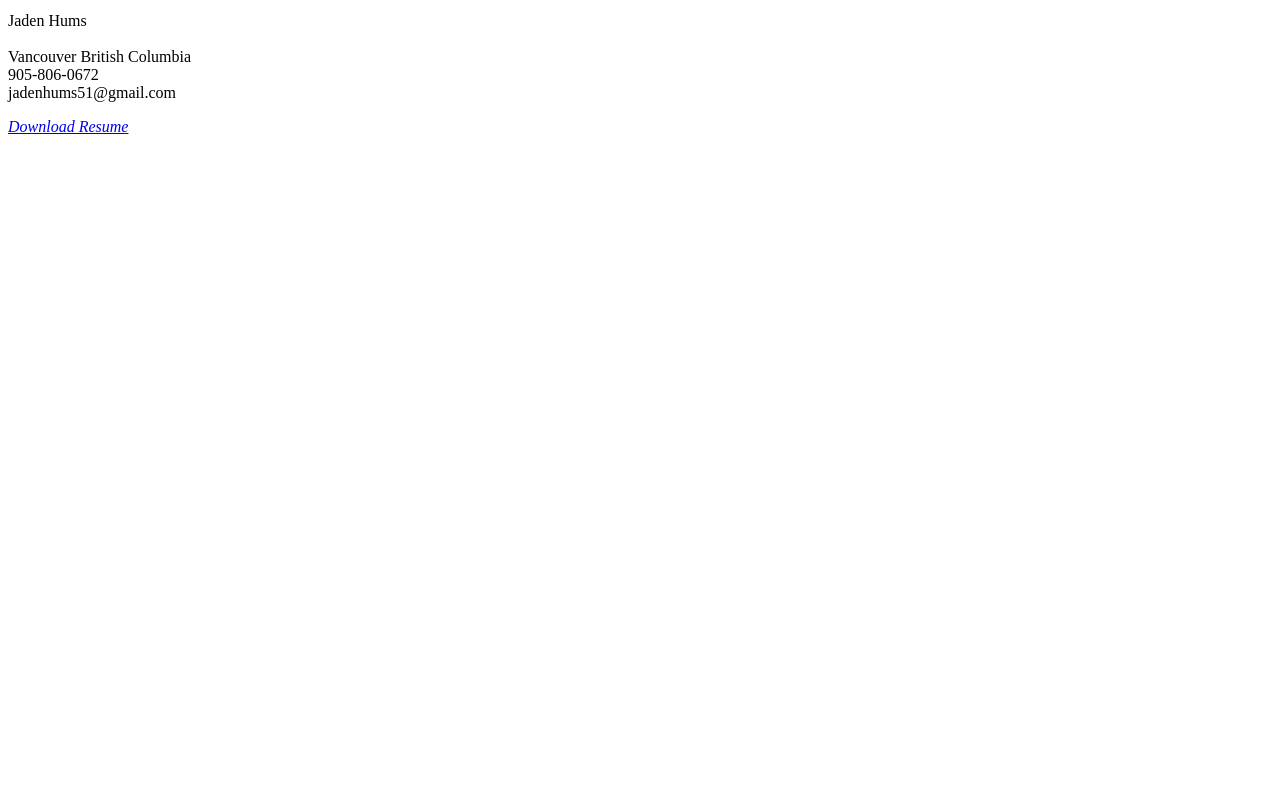
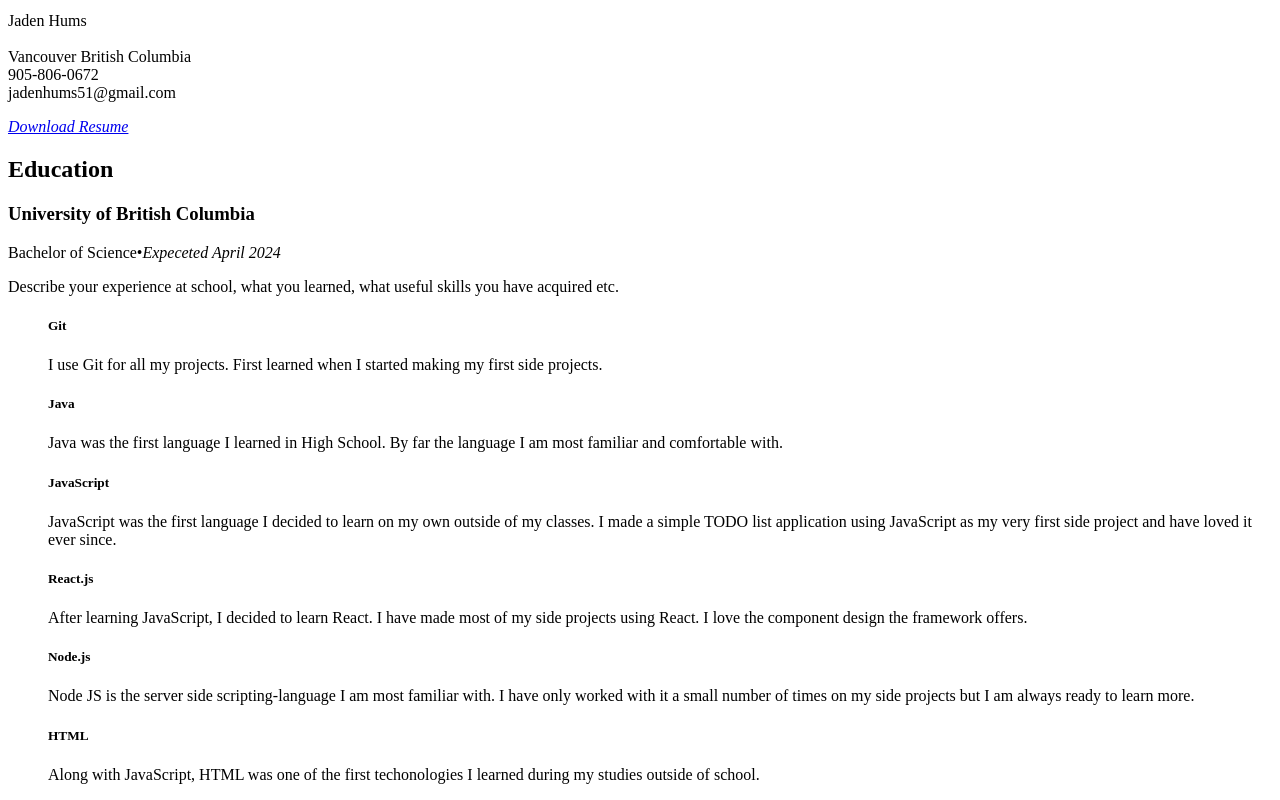
Before and after one commit to Jaden51/jaden51.github.io, a React (Create React App) app: page / in a window 1280 px wide. Shown: the part 478-1278 px from the top of the page. Before the commit the page ends 800 px from the top, so only its background shows below. Built offline with nearby package versions, Linux system fonts and the light colour scheme.

Commit message:
Finished About page

```diff
--- a/public/resumeData.json
+++ b/public/resumeData.json
@@ -62,25 +62,28 @@
     ],
     "skills": [
       {
-          "name": "Git"
+        "name": "Git",
+        "description": "I use Git for all my projects. First learned when I started making my first side projects."
       },
       {
-          "name": "Java"
+        "name": "Java",
+        "description": "Java was the first language I learned in High School. By far the language I am most familiar and comfortable with."
       },
       {
-            "name": "JavaScript"
+        "name": "JavaScript",
+        "description": "JavaScript was the first language I decided to learn on my own outside of my classes. I made a simple TODO list application using JavaScript as my very first side project and have loved it ever since."
       },
       {
-          "name": "React.js"
+        "name": "React.js",
+        "description": "After learning JavaScript, I decided to learn React. I have made most of my side projects using React. I love the component design the framework offers."
       },
       {
-          "name": "Node.js"
+        "name": "Node.js",
+        "description": "Node JS is the server side scripting-language I am most familiar with. I have only worked with it a small number of times on my side projects but I am always ready to learn more."
       },
       {
-            "name": "HTML"
-        },
-        {
-            "name": "CSS"
+        "name": "HTML",
+        "description": "Along with JavaScript, HTML was one of the first techonologies I learned during my studies outside of school."
       }
     ]
   },
--- a/src/App.js
+++ b/src/App.js
@@ -2,6 +2,7 @@ import React, { Component } from 'react';
 import $ from 'jquery';
 import Header from './components/Header';
 import About from './components/About';
+import Resume from './components/Resume';
 
 class App extends Component {
     state = { resumeData: {} };
@@ -30,6 +31,7 @@ class App extends Component {
             <div>
                 <Header data={this.state.resumeData.main} />
                 <About data={this.state.resumeData.main} />
+                <Resume data={this.state.resumeData.resume} />
             </div>
         )
     }
--- a/src/components/Resume.js
+++ b/src/components/Resume.js
@@ -5,9 +5,46 @@ class Resume extends Component {
 
         if (this.props.data) {
             var education = this.props.data.education.map(education => {
-                return <div key={education.school}><h3>{education.school}</h3></div>
+                return (
+                    <div key={education.school}><h3>{education.school}</h3>
+                        <p>{education.degree}<span>&bull;</span><em>{education.graduated}</em></p>
+                        <p>{education.description}</p>
+                    </div>
+                )
+            })
+            var skills = this.props.data.skills.map(skills => {
+                return (
+                    <div key={skills.name}>
+                        <h5>{skills.name}</h5>
+                        <p>{skills.description}</p>
+                    </div>
+                )
             })
         }
 
+        return (
+            <section>
+                <div>
+                    <div>
+                        <h1><span>Education</span></h1>
+                    </div>
+
+                    <div>
+                        <div>
+                            <div>
+                                {education}
+                            </div>
+                        </div>
+                    </div>
+                </div>
+
+                <div>
+                    <ul>{skills}</ul>
+                </div>
+            </section>
+        )
+
     }
 }
+
+export default Resume;
```
Also changed, not shown: src/components/Projects.js (+2 -53 lines). Lines whose indentation alone changed are shown as unchanged.
